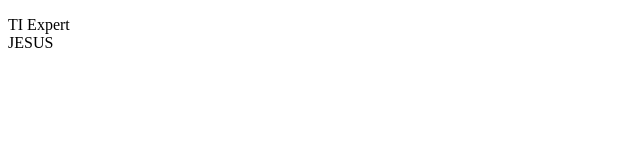
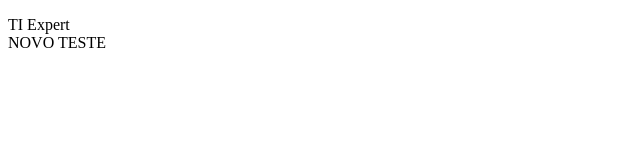
Before and after one commit to rocha17fa/UBUNTU, a plain HTML site: page index.html in a window 1280 px wide. Shown: the full height of the page, 0-640 px from the left. Drawn offline with Linux system fonts and the light colour scheme.

Commit message:
ADICIONAR COM

```diff
--- a/index.html
+++ b/index.html
@@ -7,6 +7,6 @@
     <title>Document</title>
 </head>
 <body>
-    <P>TI Expert <BR> JESUS</P>
+    <P>TI Expert <BR> NOVO TESTE</P>
 </body>
 </html>
```
